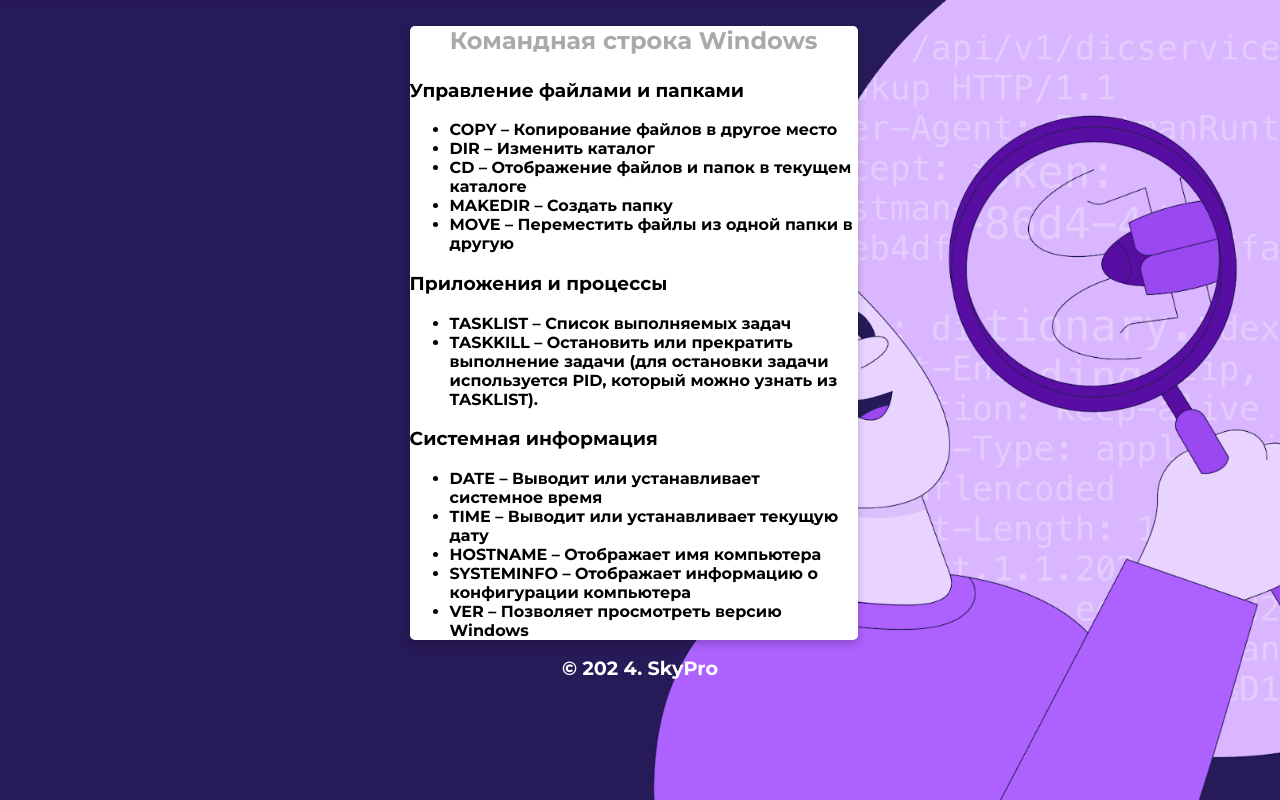
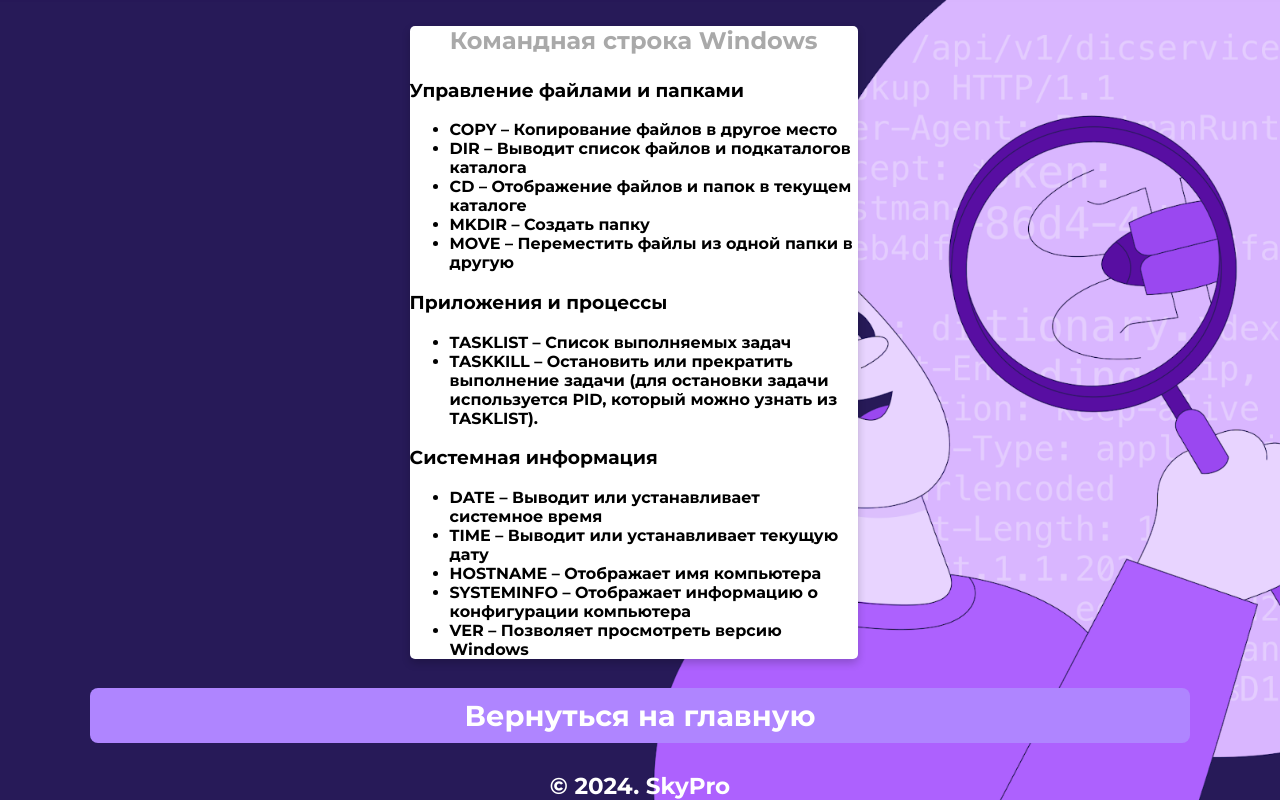
Before and after one commit to MsNikolaevaMS/Final-task, a plain HTML site: page html/cmd.html in a window 1280 px wide. Drawn offline with Linux system fonts and the light colour scheme.

Commit message:
first commit

```diff
--- a/html/cmd.html
+++ b/html/cmd.html
@@ -16,9 +16,9 @@
          <h3 id="rt-0"> Управление файлами и папками</h3>
          <ul>
             <li>COPY – Копирование файлов в другое место</li>
-            <li>DIR – Изменить каталог</li>
+            <li>DIR – Выводит список файлов и подкаталогов каталога</li>
             <li>CD – Отображение файлов и папок в текущем каталоге</li>
-            <li>MAKEDIR – Создать папку</li>
+            <li>MKDIR – Создать папку</li>
             <li>MOVE – Переместить файлы из одной папки в другую</li>
          </ul>
          <h3 id="rt-1">Приложения и процессы</h3>
@@ -37,7 +37,10 @@
       </div>
       <!--footer-->
       <footer class="animated fadeIn">
-         &copy; 202 4. SkyPro
+         <p class="location" align="center">
+            <a href="../index.html">Вернуться на главную</a>
+      <footer class="animated fadeIn">
+                 &copy; 2024. SkyPro
       </footer>
    </body>
 </html>
```
Also changed, not shown: html/git.html (+1 -1 lines), index.html (+5 -8 lines), defects.txt.
